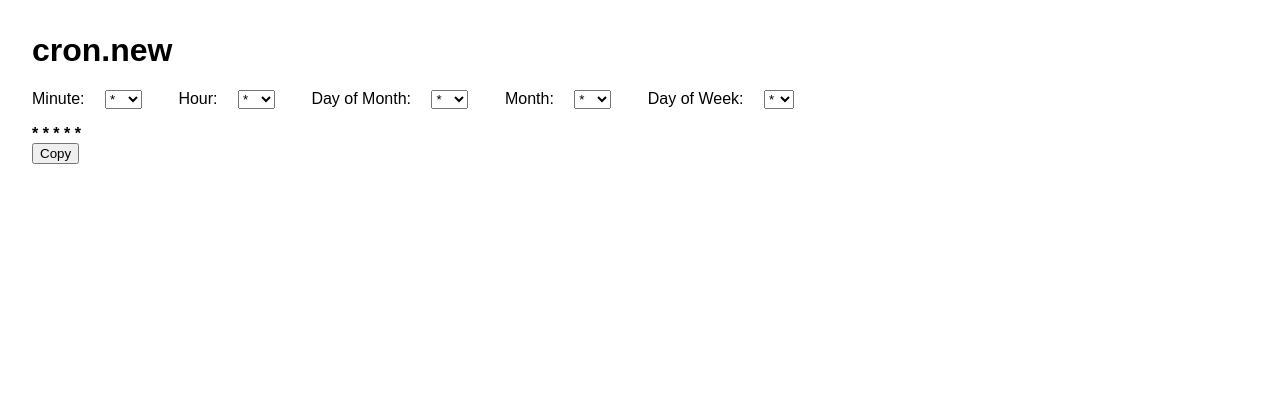
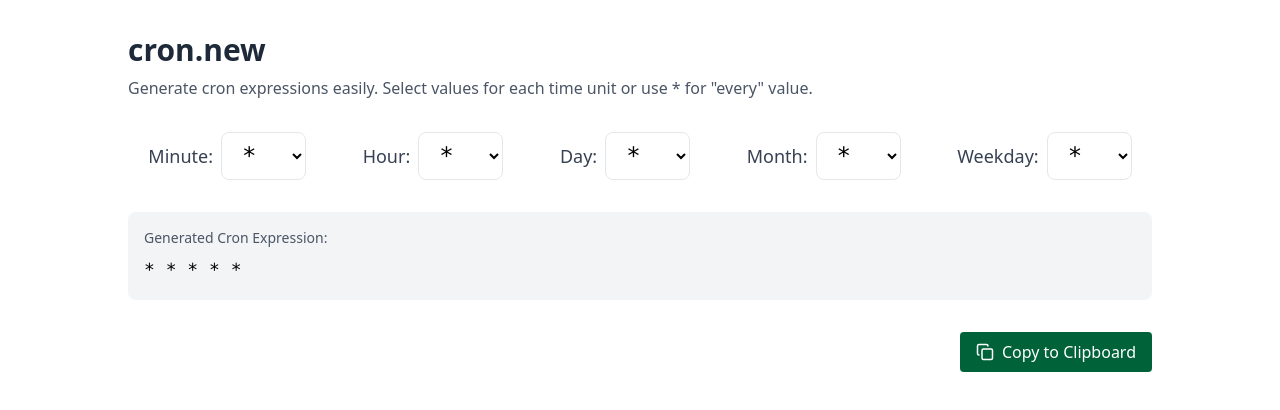
Before and after one commit to kiwicopple/cron.new, a plain HTML site: page index.html in a window 1280 px wide. Drawn offline with nearby package versions, Linux system fonts and the light colour scheme.

Commit message:
update styling

```diff
--- a/index.html
+++ b/index.html
@@ -3,102 +3,172 @@
   <head>
     <meta charset="UTF-8" />
     <title>cron.new</title>
-    <style>
-      body {
-        font-family: sans-serif;
-        margin: 2rem;
-      }
-      label {
-        margin-right: 1rem;
-      }
-      select {
-        margin-right: 2rem;
-      }
-      #cronDisplay {
-        margin-top: 1rem;
-        font-weight: bold;
-      }
-    </style>
+    <meta name="viewport" content="width=device-width, initial-scale=1.0" />
+    <script src="https://unpkg.com/@tailwindcss/browser@4"></script>
   </head>
-  <body>
-    <h1>cron.new</h1>
-    <div>
-      <label>Minute:</label>
-      <select id="minute" onchange="updateCron()">
-        <option value="*">*</option>
-        <!-- 0 to 59 -->
-        <script>
-          for (let i = 0; i < 60; i++) {
-            document.write(`<option value='${i}'>${i}</option>`);
-          }
-        </script>
-      </select>
+  <body class="min-h-screen p-4 md:p-8">
+    <div class="max-w-5xl mx-auto flex flex-col gap-8">
+      <div class="flex flex-col gap-2">
+        <h1 class="text-3xl font-bold text-gray-800">cron.new</h1>
+        <p class="text-gray-600">
+          Generate cron expressions easily. Select values for each time unit or
+          use * for "every" value.
+        </p>
+      </div>
 
-      <label>Hour:</label>
-      <select id="hour" onchange="updateCron()">
-        <option value="*">*</option>
-        <!-- 0 to 23 -->
-        <script>
-          for (let i = 0; i < 24; i++) {
-            document.write(`<option value='${i}'>${i}</option>`);
-          }
-        </script>
-      </select>
+      <div class="flex flex-col justify-around md:flex-row gap-4">
+        <div class="flex gap-2 items-center justify-between md:justify-center">
+          <label
+            class="text-gray-700 text-lg font-medium flex items-center md:justify-end"
+          >
+            Minute:
+          </label>
+          <select
+            id="minute"
+            onchange="updateCron()"
+            class="w-[85px] border border-gray-200 rounded-lg px-4 py-2 text-2xl font-mono bg-white hover:border-gray-300 focus:outline-none focus:ring-1 focus:ring-[#006239] focus:border-transparent"
+          >
+            <option value="*">*</option>
+            <!-- 0 to 59 -->
+            <script>
+              for (let i = 0; i < 60; i++) {
+                document.write(`<option value='${i}'>${i}</option>`)
+              }
+            </script>
+          </select>
+        </div>
 
-      <label>Day of Month:</label>
-      <select id="dayOfMonth" onchange="updateCron()">
-        <option value="*">*</option>
-        <!-- 1 to 31 -->
-        <script>
-          for (let i = 1; i <= 31; i++) {
-            document.write(`<option value='${i}'>${i}</option>`);
-          }
-        </script>
-      </select>
+        <div class="flex gap-2 items-center justify-between md:justify-center">
+          <label
+            class="text-gray-700 text-lg font-medium flex items-center md:justify-end"
+          >
+            Hour:
+          </label>
+          <select
+            id="hour"
+            onchange="updateCron()"
+            class="w-[85px] border border-gray-200 rounded-lg px-4 py-2 text-2xl font-mono bg-white hover:border-gray-300 focus:outline-none focus:ring-1 focus:ring-[#006239] focus:border-transparent"
+          >
+            <option value="*">*</option>
+            <!-- 0 to 23 -->
+            <script>
+              for (let i = 0; i < 24; i++) {
+                document.write(`<option value='${i}'>${i}</option>`)
+              }
+            </script>
+          </select>
+        </div>
 
-      <label>Month:</label>
-      <select id="month" onchange="updateCron()">
-        <option value="*">*</option>
-        <!-- 1 to 12 -->
-        <script>
-          for (let i = 1; i <= 12; i++) {
-            document.write(`<option value='${i}'>${i}</option>`);
-          }
-        </script>
-      </select>
+        <div class="flex gap-2 items-center justify-between md:justify-center">
+          <label
+            class="text-gray-700 text-lg font-medium flex items-center md:justify-end"
+          >
+            Day:
+          </label>
+          <select
+            id="dayOfMonth"
+            onchange="updateCron()"
+            class="w-[85px] border border-gray-200 rounded-lg px-4 py-2 text-2xl font-mono bg-white hover:border-gray-300 focus:outline-none focus:ring-1 focus:ring-[#006239] focus:border-transparent"
+          >
+            <option value="*">*</option>
+            <!-- 1 to 31 -->
+            <script>
+              for (let i = 1; i <= 31; i++) {
+                document.write(`<option value='${i}'>${i}</option>`)
+              }
+            </script>
+          </select>
+        </div>
 
-      <label>Day of Week:</label>
-      <select id="dayOfWeek" onchange="updateCron()">
-        <option value="*">*</option>
-        <!-- 0 to 6 -->
-        <script>
-          for (let i = 0; i < 7; i++) {
-            document.write(`<option value='${i}'>${i}</option>`);
-          }
-        </script>
-      </select>
+        <div class="flex gap-2 items-center justify-between md:justify-center">
+          <label
+            class="text-gray-700 text-lg font-medium flex items-center md:justify-end"
+          >
+            Month:
+          </label>
+          <select
+            id="month"
+            onchange="updateCron()"
+            class="w-[85px] border border-gray-200 rounded-lg px-4 py-2 text-2xl font-mono bg-white hover:border-gray-300 focus:outline-none focus:ring-1 focus:ring-[#006239] focus:border-transparent"
+          >
+            <option value="*">*</option>
+            <!-- 1 to 12 -->
+            <script>
+              for (let i = 1; i <= 12; i++) {
+                document.write(`<option value='${i}'>${i}</option>`)
+              }
+            </script>
+          </select>
+        </div>
+
+        <div class="flex gap-2 items-center justify-between md:justify-center">
+          <label
+            class="text-gray-700 text-lg font-medium flex items-center md:justify-end"
+          >
+            Weekday:
+          </label>
+          <select
+            id="dayOfWeek"
+            onchange="updateCron()"
+            class="w-[85px] border border-gray-200 rounded-lg px-4 py-2 text-2xl font-mono bg-white hover:border-gray-300 focus:outline-none focus:ring-1 focus:ring-[#006239] focus:border-transparent"
+          >
+            <option value="*">*</option>
+            <!-- 0 to 6 -->
+            <script>
+              for (let i = 0; i < 7; i++) {
+                document.write(`<option value='${i}'>${i}</option>`)
+              }
+            </script>
+          </select>
+        </div>
+      </div>
+
+      <div class="bg-gray-100 p-4 rounded-lg">
+        <p class="text-sm text-gray-600 mb-2">Generated Cron Expression:</p>
+        <code id="cronDisplay" class="font-mono text-lg"></code>
+      </div>
+
+      <button
+        onclick="copyCron()"
+        class="self-end flex items-center gap-2 bg-[#006239] text-white px-4 py-2 rounded hover:bg-[#3ecf8e] transition-colors cursor-pointer"
+      >
+        <svg
+          xmlns="http://www.w3.org/2000/svg"
+          width="18"
+          height="18"
+          viewBox="0 0 24 24"
+          fill="none"
+          stroke="currentColor"
+          stroke-width="2"
+          stroke-linecap="round"
+          stroke-linejoin="round"
+          class="lucide lucide-copy"
+        >
+          <rect width="14" height="14" x="8" y="8" rx="2" ry="2" />
+          <path d="M4 16c-1.1 0-2-.9-2-2V4c0-1.1.9-2 2-2h10c1.1 0 2 .9 2 2" />
+        </svg>
+
+        Copy to Clipboard
+      </button>
     </div>
-
-    <div id="cronDisplay"></div>
-    <button onclick="copyCron()">Copy</button>
 
     <script>
       function updateCron() {
-        const m = document.getElementById("minute").value;
-        const h = document.getElementById("hour").value;
-        const dom = document.getElementById("dayOfMonth").value;
-        const mon = document.getElementById("month").value;
-        const dow = document.getElementById("dayOfWeek").value;
+        const m = document.getElementById('minute').value
+        const h = document.getElementById('hour').value
+        const dom = document.getElementById('dayOfMonth').value
+        const mon = document.getElementById('month').value
+        const dow = document.getElementById('dayOfWeek').value
         document.getElementById(
-          "cronDisplay"
-        ).innerText = `${m} ${h} ${dom} ${mon} ${dow}`;
+          'cronDisplay'
+        ).innerText = `${m} ${h} ${dom} ${mon} ${dow}`
       }
       function copyCron() {
-        const text = document.getElementById("cronDisplay").innerText;
-        navigator.clipboard.writeText(text);
-        alert("Copied: " + text);
+        const text = document.getElementById('cronDisplay').innerText
+        navigator.clipboard.writeText(text)
+        alert('Copied: ' + text)
       }
-      updateCron();
+      updateCron()
     </script>
   </body>
 </html>
```
